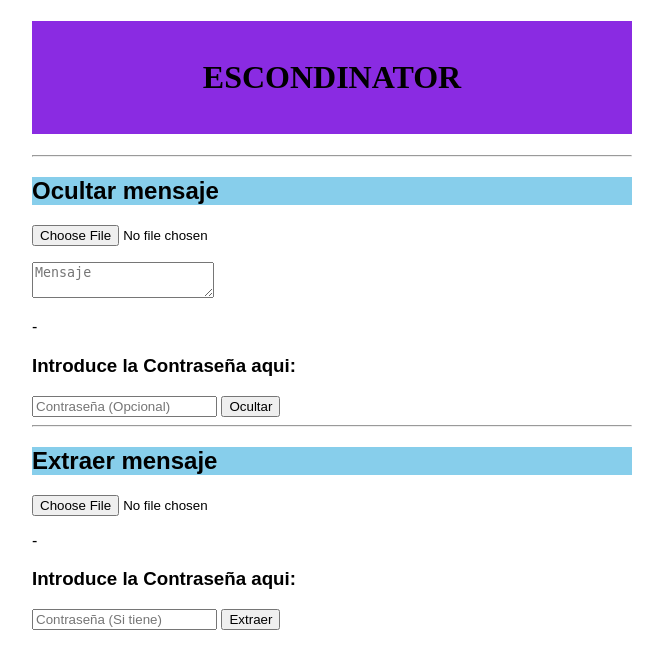
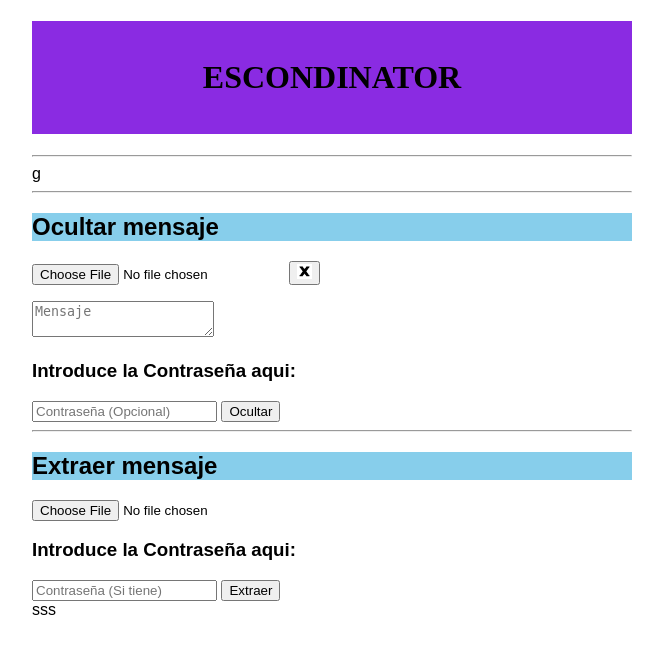
Before and after one commit to ivan-kartashov/TFG_esteganography, a Flask app: template templates/index2.html in a window 1280 px wide. Shown: the top 669 px of the page, without its empty margins (308-971 px from the left). Run offline with Flask 3, Linux system fonts and the light colour scheme; the template is opened without the code that fills it, so the values that code supplies are empty.

Commit message:
Solucione el problema del Favicoc, puse la imagen de X y agregue el Footer y el Header que ahora no tiene nada.

```diff
--- a/templates/index2.html
+++ b/templates/index2.html
@@ -5,21 +5,23 @@
         <link rel="stylesheet" href="/static/stylesheet.css">
         <meta http-equiv="X-UA-Compatible" content="IE=edge">
         <meta name="viewport" content="width=device-width, initial-scale=1.0">
-        <link rel="icon" type="image/jpg" href="favicons/placeholder.jpg"/>
         <title>Esteganografía</title>
+        <link rel="icon" type="image/jpeg" href="/static/assets/favicons/placeholder.jpg"/>
     </head>
 
     <body>
-
         <h1>ESCONDINATOR</h1>
         <hr>
+        <hdr>g</hdr>
+        <hr>
         <h2>Ocultar mensaje</h2>
-            <form action="/hide" method="post" enctype="multipart/form-data"> <!--Para sebas, eñ action indicira que ruta de aplicación llamamos, acción que será post ya que el usuario envia la imágen, mensaje y contraseña hacia nuestra aplicación y luego el enctype permite que el usuario envie imágenes-->
+            <form action="/hide" method="post" enctype="multipart/form-data" > <!--Para sebas, eñ action indicira que ruta de aplicación llamamos, acción que será post ya que el usuario envia la imágen, mensaje y contraseña hacia nuestra aplicación y luego el enctype permite que el usuario envie imágenes-->
                 <input type="file" name="imagen" id="imagenInput" required :hover>
+                <button type="button" onclick="quitarimgseleccionada()"><img src="static\assets\images\pictograma-x_764382-13928.png" alt="" width="15" height="15"></button>
                 <p id="TextCapacity"></p> <!--En este caso le pasaremos al usuario la variable max_chars desde el JS-->
                 <textarea name="mensaje" id="mensajeInput" placeholder="Mensaje"></textarea>
                 <p id="TextRemaining"></p> <!--La cantidad de texto restante de texto disponible-->
-                -
+
                 <h3>Introduce la Contraseña aqui:</h3>
                 <input type="password" name="password" placeholder="Contraseña (Opcional)">
                 <button type="submit">Ocultar</button>
@@ -34,7 +36,7 @@
         <h2>Extraer mensaje</h2>
             <form action="/extract" method="post" enctype="multipart/form-data">
                 <input type="file" name="imagen" required>
-                <p>-</p>
+                <p></p>
                 <h3>Introduce la Contraseña aqui:</h3>
                 <input type="password" name="password" placeholder="Contraseña (Si tiene)">
                 <button type="submit">Extraer</button>
@@ -47,8 +49,8 @@
             {% endif %}
 
     </body>
-
     <script src="/static/JS/JS_messageinfo.js">
 
     </script>
+    <footer>sss</footer>
 </html>
```
Also changed, not shown: templates/index.html (+7 -6 lines), static/assets/favicons/placeholder.jpg (renamed from templates/assets/favicons/placeholder.jpg), static/assets/images/pictograma-x_764382-13928.png (added), static/assets/images/placeholder.jpg (renamed from templates/assets/images/placeholder.jpg), static/assets/other_multimedia/placeholder.jpg (renamed from templates/assets/other_multimedia/placeholder.jpg).
